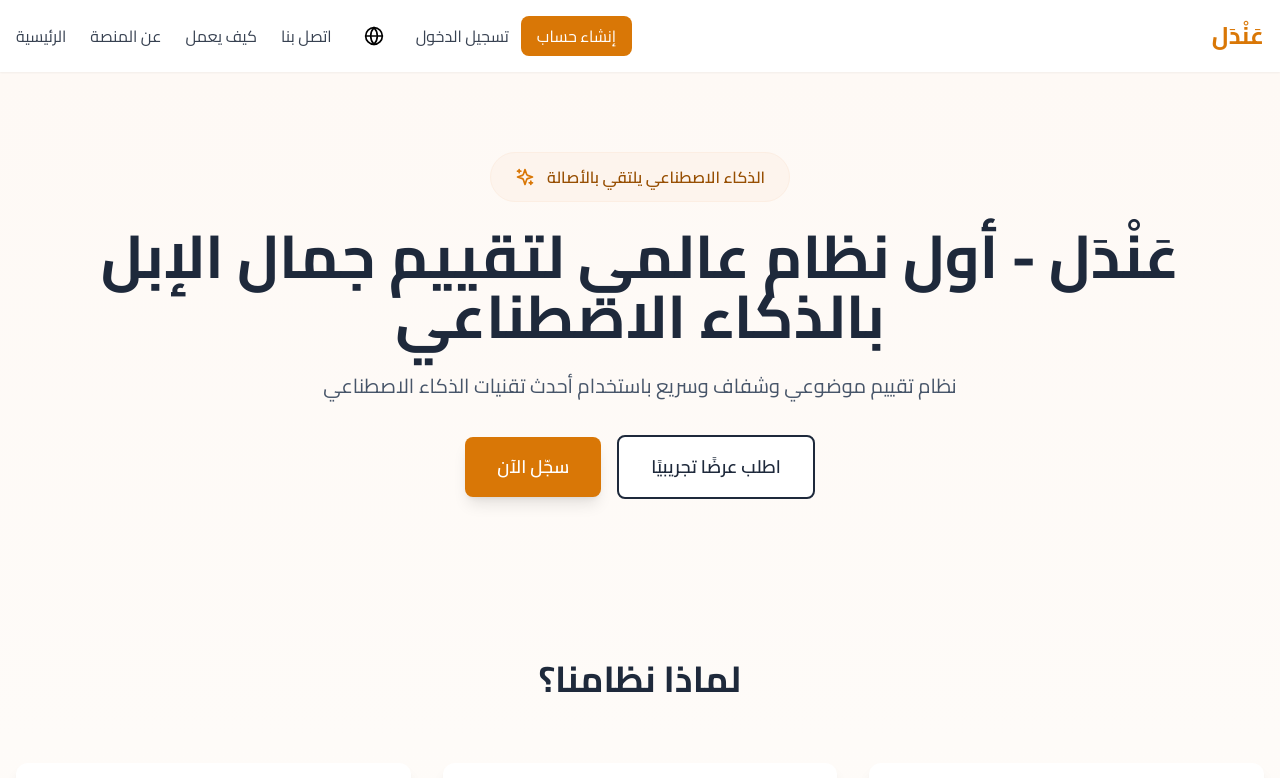
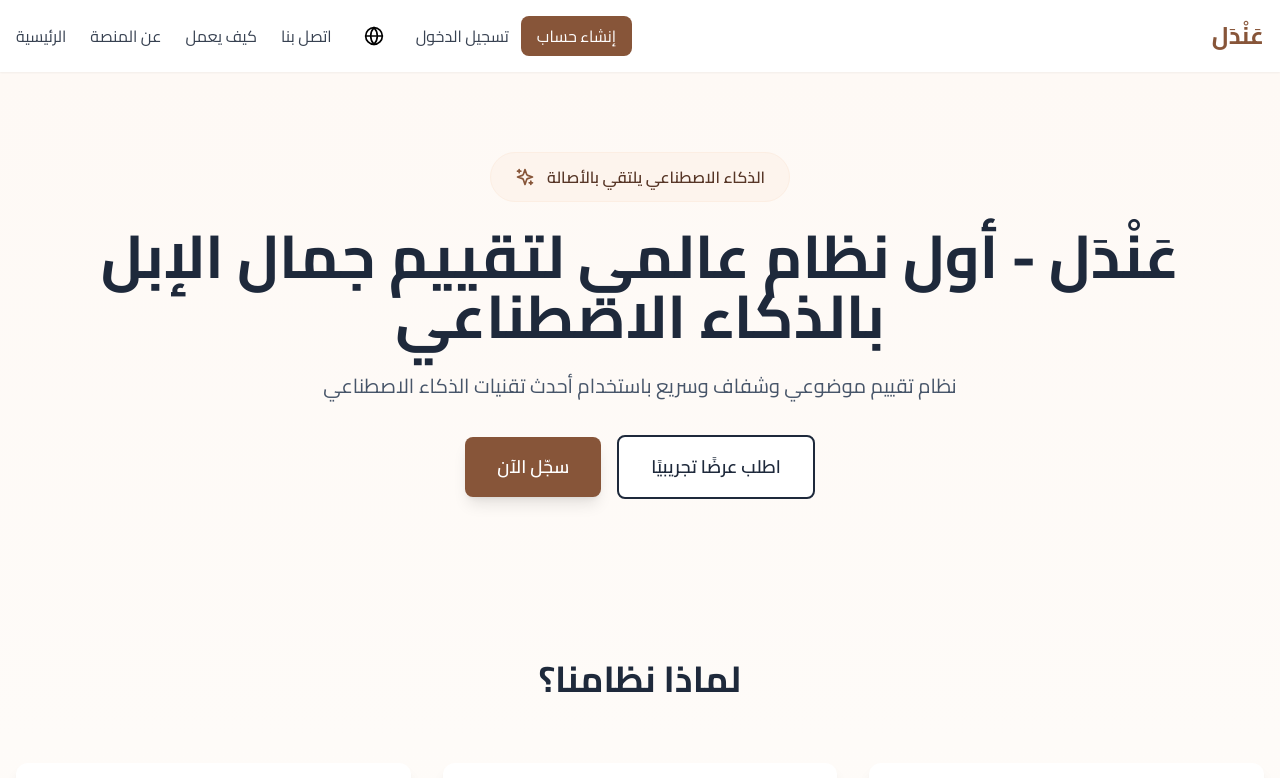
Before and after one commit to Youssef-Mostafa2000/Camel-Evaluation-System, a React (Vite) app: page / in a window 1280 px wide. Shown: the top 778 px of the page. Built offline with nearby package versions, Linux system fonts and the light colour scheme; no server answers.

Commit message:
Updated tailwind.config.js

```diff
--- a/tailwind.config.js
+++ b/tailwind.config.js
@@ -8,16 +8,16 @@ export default {
       },
       colors: {
         primary: {
-          50: '#FFF8E6',
-          100: '#FFEFC2',
-          200: '#FFE099',
-          300: '#FFD170',
-          400: '#FFC247',
-          500: '#D97706',
-          600: '#B86304',
-          700: '#974F03',
-          800: '#763B02',
-          900: '#552801',
+          50: '#FAF6F3',
+          100: '#F3EBE3',
+          200: '#E6D5C7',
+          300: '#D4B8A3',
+          400: '#B8886E',
+          500: '#875539',
+          600: '#6F4530',
+          700: '#573627',
+          800: '#3F281E',
+          900: '#271A15',
         },
         secondary: {
           50: '#F8FAFC',
```
